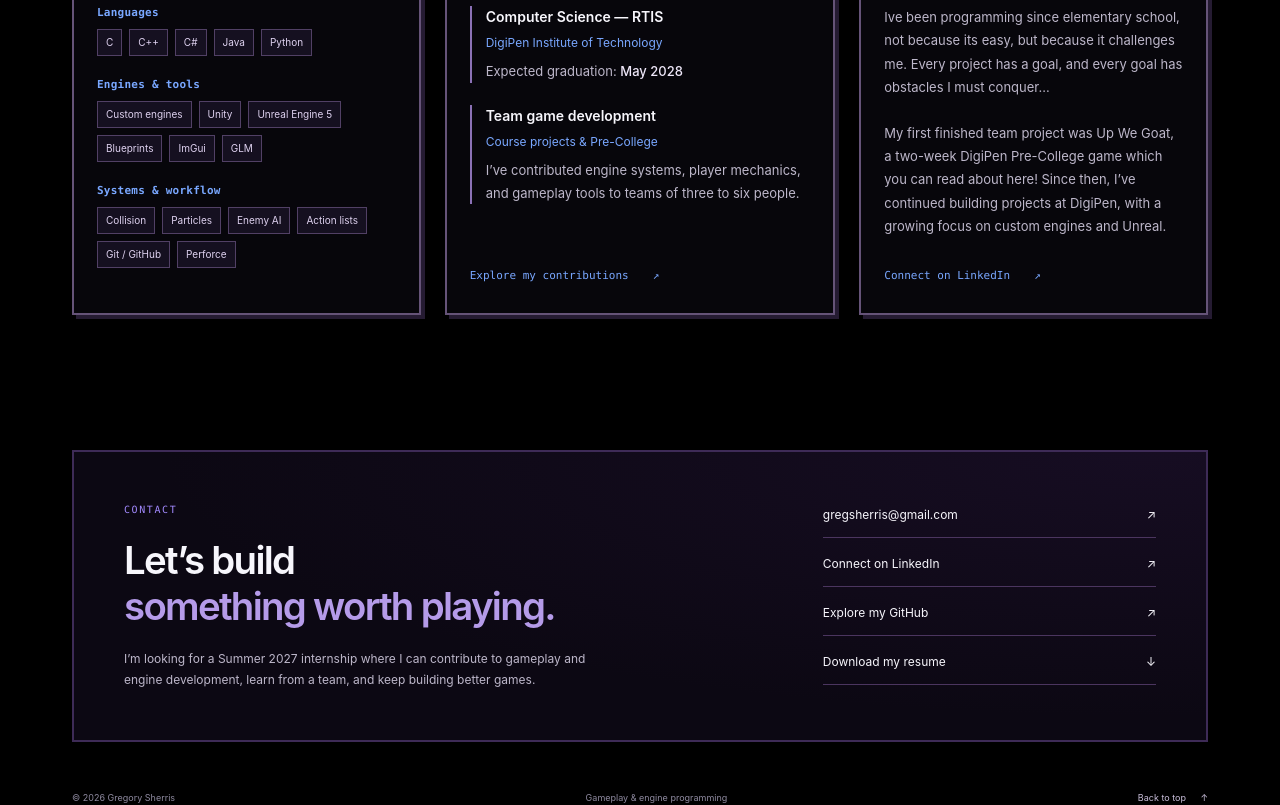
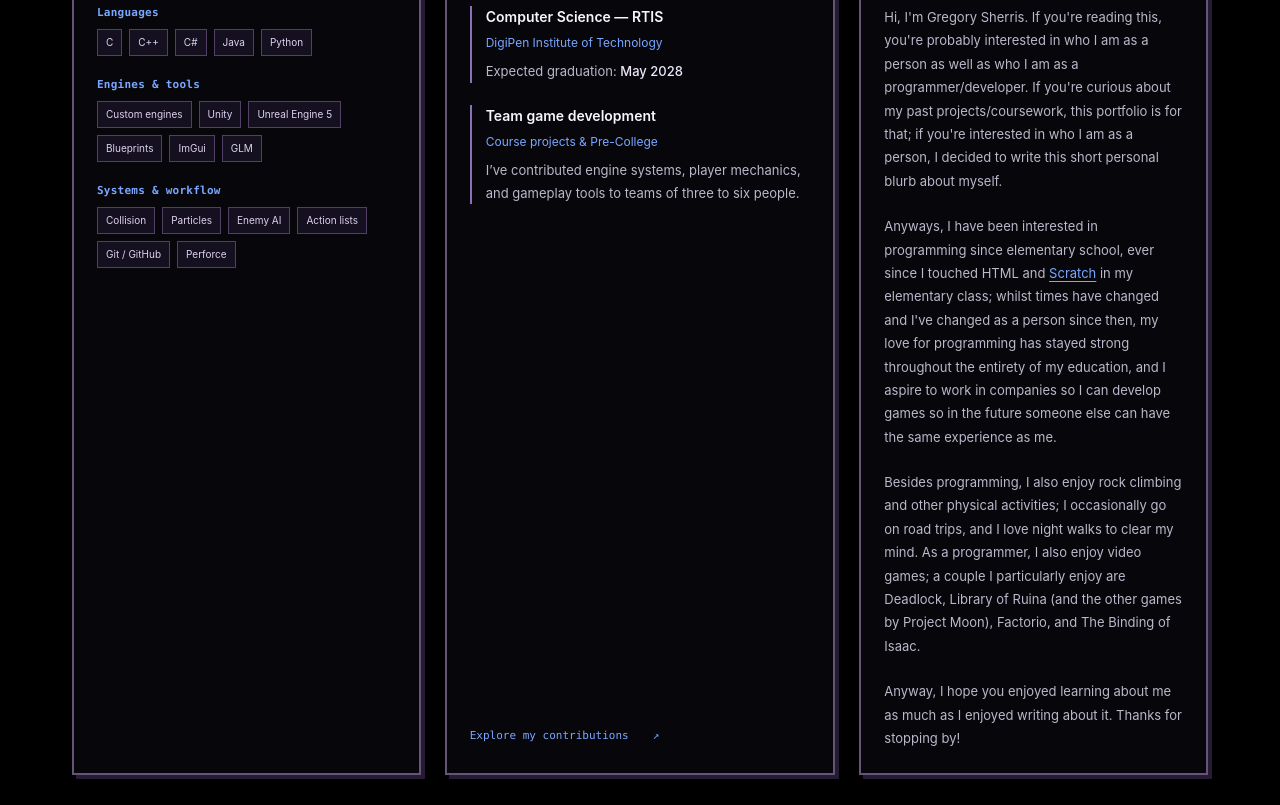
Before and after one commit to GregTheEgg-program/Portfolio, a React (Vite) app: page / in a window 1280 px wide. Shown: the part 1640-2445 px from the top of the page. Built offline with nearby package versions, Linux system fonts and the light colour scheme.

Commit message:
bungly dungly

```diff
--- a/src/App.jsx
+++ b/src/App.jsx
@@ -15,6 +15,19 @@ function CodeSample({ snippet }) {
       <pre tabIndex="0" aria-label={`${snippet.title}, ${snippet.language} code`}><code>{snippet.code}</code></pre>
       <p>{snippet.note}</p>
     </details>
+  );
+}
+
+function AboutParagraph({ text }) {
+  const word = 'Scratch';
+  const index = text.indexOf(word);
+  if (index === -1) return <p>{text}</p>;
+  return (
+    <p>
+      {text.slice(0, index)}
+      <a className="scratch-link" href="https://scratch.mit.edu/search/projects?q=gregsherris">Scratch</a>
+      {text.slice(index + word.length)}
+    </p>
   );
 }
 
@@ -205,9 +218,7 @@ export default function App() {
             <article className="info-panel about-panel">
               <h3><span aria-hidden="true">03</span> About me</h3>
               <div className="panel-content">
-                <p>{profile.about[0]}</p>
-                <p>{profile.about[2]}</p>
-                <ExternalLink href={profile.linkedin} className="text-link">Connect on LinkedIn</ExternalLink>
+                {profile.about.map((paragraph, index) => <AboutParagraph key={index} text={paragraph} />)}
               </div>
             </article>
           </div>
@@ -223,7 +234,7 @@ export default function App() {
             <a href={'mailto:' + profile.email}>{profile.email} <span aria-hidden="true">↗</span></a>
             <ExternalLink href={profile.linkedin}>Connect on LinkedIn</ExternalLink>
             <ExternalLink href={profile.github}>Explore my GitHub</ExternalLink>
-            <a href={media(profile.resume)} download={profile.resume}>Download my resume <span aria-hidden="true">↓</span></a>
+            <a href={media(profile.resume)} download={profile.resume}>Download my résumé <span aria-hidden="true">↓</span></a>
           </div>
         </section>
       </main>
--- a/src/data.js
+++ b/src/data.js
@@ -13,9 +13,10 @@ export const profile = {
   availability: 'Seeking a Summer 2027 internship',
   introduction: 'I’m an RTIS student at DigiPen building gameplay, physics, and the engine systems that turn ideas into playable experiences.',
   about: [
-    'Ive been programming since elementary school, not because its easy, but because it challenges me. Every project has a goal, and every goal has obstacles I must conquer...',
-    'My projects range from custom C and C++ engines to team games in Unity and Unreal Engine 5. I’ve worked alongside programmers, artists, sound designers, and game designers to create games that youll love!',
-    'My first finished team project was Up We Goat, a two-week DigiPen Pre-College game which you can read about here! Since then, I’ve continued building projects at DigiPen, with a growing focus on custom engines and Unreal.',
+    "Hi, I'm Gregory Sherris. If you're reading this, you're probably interested in who I am as a person as well as who I am as a programmer/developer. If you're curious about my past projects/coursework, this portfolio is for that; if you're interested in who I am as a person, I decided to write this short personal blurb about myself.",
+    "Anyways, I have been interested in programming since elementary school, ever since I touched HTML and Scratch in my elementary class; whilst times have changed and I've changed as a person since then, my love for programming has stayed strong throughout the entirety of my education, and I aspire to work in companies so I can develop games so in the future someone else can have the same experience as me.",
+    "Besides programming, I also enjoy rock climbing and other physical activities; I occasionally go on road trips, and I love night walks to clear my mind. As a programmer, I also enjoy video games; a couple I particularly enjoy are Deadlock, Library of Ruina (and the other games by Project Moon), Factorio, and The Binding of Isaac. ",
+    "Anyway, I hope you enjoyed learning about me as much as I enjoyed writing about it. Thanks for stopping by!",
   ],
 };
 
--- a/src/layout.css
+++ b/src/layout.css
@@ -518,6 +518,14 @@
   color: var(--muted);
   line-height: 1.8;
 }
+.about-panel .scratch-link {
+  color: var(--blue);
+  text-decoration: underline;
+  text-underline-offset: 3px;
+}
+.about-panel .scratch-link:hover {
+  color: #fff;
+}
 
 /* Retain the original code breakdowns and the two interactive studies. */
 .systems-section {
```
Also changed, not shown: 2 other files (tests, documents, lock files or other folders).
